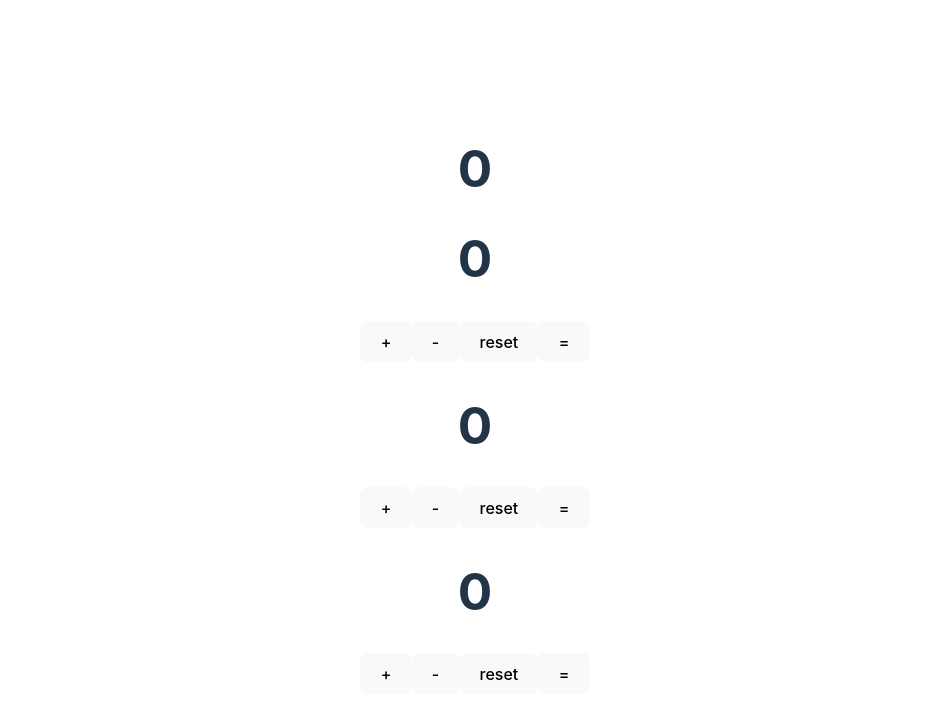
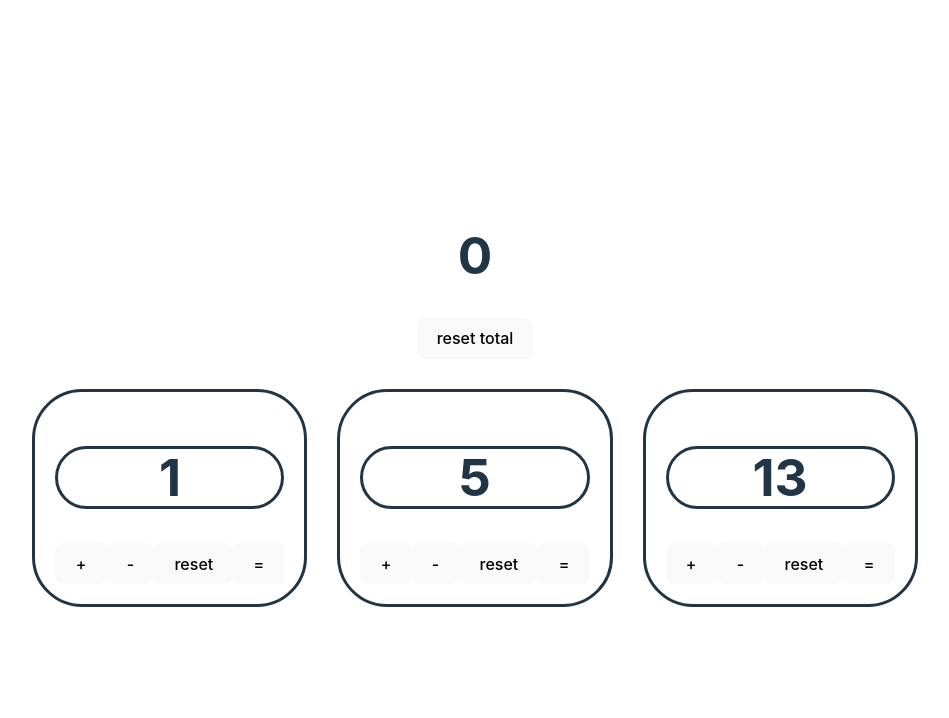
Before and after one commit to chuttmateo/ejercicios-front3, a React (Vite) app: page / in a window 1280 px wide. Shown: the top 718 px of the page, without its empty margins (165-1114 px from the left). Built offline with nearby package versions, Linux system fonts and the light colour scheme.

Commit message:
mejores estilos para las calculadoras

```diff
--- a/src/ejercicios/ejercicio-clase-6/producto/Producto.jsx
+++ b/src/ejercicios/ejercicio-clase-6/producto/Producto.jsx
@@ -1,3 +1,4 @@
+
 /* eslint-disable react/prop-types */
 function Producto(props) {
     return(
--- a/src/ejercicios/ejercicio-clase-7/Clase7.css
+++ b/src/ejercicios/ejercicio-clase-7/Clase7.css
@@ -3,5 +3,22 @@
     margin: 0 auto;
     padding: 2rem;
     text-align: center;
-
   }
+  .container{
+    display: flex;
+    flex-direction: column;
+    gap: 30px;
+  }
+  .calculadorasDiv{
+    display: flex;
+    gap: 30px;
+  }
+  .calculadora{
+    border: solid;
+    border-radius: 50px;
+    padding: 20px
+  }
+  .calculadora h1 {
+    border: solid;
+    border-radius: 50px;
+  }
--- a/src/ejercicios/ejercicio-clase-7/Clase7.jsx
+++ b/src/ejercicios/ejercicio-clase-7/Clase7.jsx
@@ -6,25 +6,35 @@ function Clase7() {
     function onEquals(suma){
         setSum(sum + suma)
     }
+    function cero() {
+        setSum(0)
+    }
     return(
-        <>
+        <div className="container">
+
+        <div>
         <h1>{sum}</h1>
+        <button onClick={cero}>reset total</button>
+        </div>
+        <div className="calculadorasDiv">
         <Calculadora
-            amount={0}
+            amount={1}
             onEquals={onEquals}
             incremento={1}
         />
         <Calculadora
-            amount={0}
+            amount={5}
             onEquals={onEquals}
             incremento={5}
         />
         <Calculadora
-            amount={0}
+            amount={13}
             onEquals={onEquals}
             incremento={13}
         />
-        </>
+        </div>
+        </div>
+
     )
 }
 export default Clase7
--- a/src/ejercicios/ejercicio-clase-7/calculadora/Calculadora.jsx
+++ b/src/ejercicios/ejercicio-clase-7/calculadora/Calculadora.jsx
@@ -17,13 +17,13 @@ function Calculadora(props) {
         props.onEquals(sum)
     }
     return(
-        <>
+        <div className="calculadora">
         <h1>{sum}</h1>
         <button onClick={sumar}>+</button>
         <button onClick={restar}>-</button>
         <button onClick={cero}>reset</button>
         <button onClick={handleOnEquals}>=</button>
-        </>
+        </div>
     )
 }
 export default Calculadora
```
Also changed, not shown: vite.config.js.timestamp-1684810284082-a79419fdadb17.mjs (added, +10 -0 lines).
